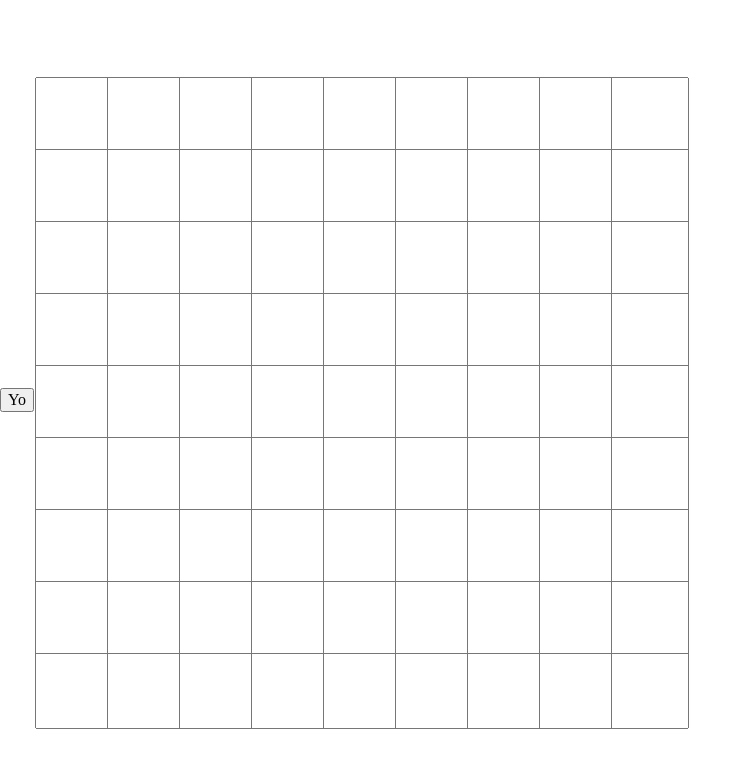
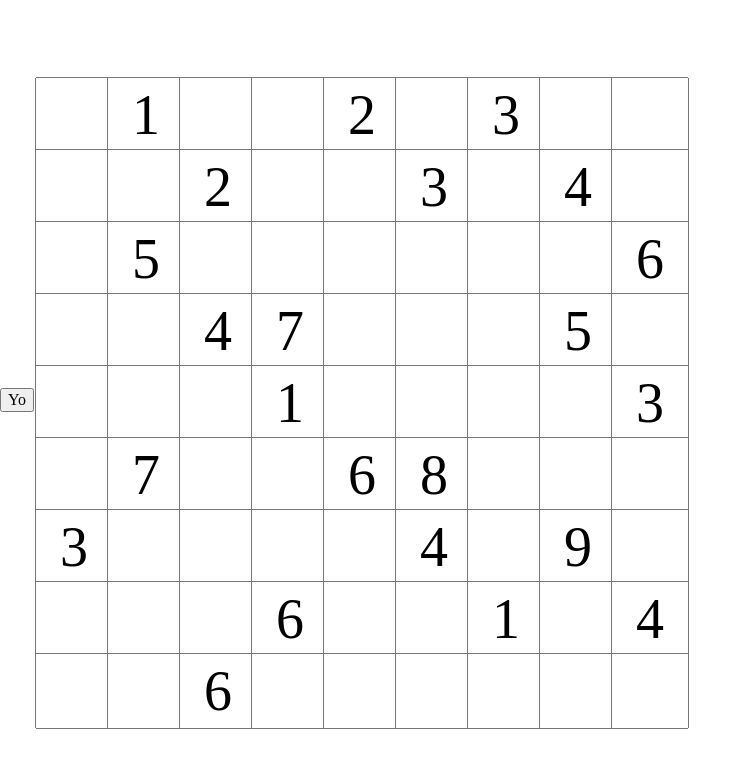
Before and after one commit to eelnomad/melonade, a Vue app: page /#/sudoku in a window 1280 px wide. Shown: the top 768 px of the page, without its empty margins (0-752 px from the left). Built offline with nearby package versions, Linux system fonts and the light colour scheme; sample sign-in values are in the browser's storage; what highcharts-vue, vue-head would draw is missing.

Commit message:
Changed grid system to array because... dictionary with number keys is an array...

```diff
--- a/src/components/sudoku/Sudoku.vue
+++ b/src/components/sudoku/Sudoku.vue
@@ -9,7 +9,7 @@
         <input
         :class="[ key.conflicts.length > 0 ? 'error' : 'normal']"
         :value="key.value"
-        @keyup.delete="setValue(index)"
+        @keyup.delete="userInput(index, $event)"
         @keypress.prevent="userInput(index, $event)">
         </input>
       </td>
@@ -27,12 +27,10 @@ export default {
   mixins: [sudokuMonteCarlo, sudokuRecursive, sudokuGenetic],
   data () {
     return {
-      grid: {}
+      grid: []
     }
   },
   created () {
-    console.log('010020300002003040050000006004700050000100003070068000300004090000600104006000000')
-
     // Setting up grid
     for (var i = 0; i < 81; i++) {
       var related = []
@@ -65,14 +63,18 @@ export default {
         }
       }
 
-      this.$set(this.grid, i, {
+      this.grid.push({
         value: null,
         related: related,
         conflicts: [],
         locked: false
       })
+      var premade = ' 1  2 3    2  3 4  5      6  47   5    1    3 7  68   3    4 9    6  1 4  6      '
+      for (var z = 0; z < this.grid.length; z++) {
+        var p = parseInt(premade[z]) > 0 || parseInt(premade[z]) < 10 ? parseInt(premade[z]) : null
+        this.$set(this.grid[z], 'value', p)
+      }
     }
-    console.log(this.grid)
   },
   methods: {
     checkValid: function (index) {
@@ -83,22 +85,21 @@ export default {
     setValue: function (index, input = null) {
       // Set value
       this.$set(this.grid[index], 'value', input)
-
       // Update conflicts
-      for (var col of this.grid[index].related) {
-        if (this.grid[col].value === null) {
+      for (var r of this.grid[index].related) {
+        if (this.grid[r].value === null) {
           continue
-        } else if (this.grid[index].value !== null && this.grid[index].value === this.grid[col].value) {
-          if (this.grid[index].conflicts.indexOf(parseInt(col)) === -1) {
-            // console.log('Adding: ' + col)
-            this.grid[index].conflicts.push(parseInt(col))
-            this.grid[col].conflicts.push(parseInt(index))
+        } else if (this.grid[index].value !== null && this.grid[index].value === this.grid[r].value) {
+          if (this.grid[index].conflicts.indexOf(r) === -1) {
+            // console.log('Adding: ' + r)
+            this.grid[index].conflicts.push(r)
+            this.grid[r].conflicts.push(index)
           }
         } else {
-          if (this.grid[index].conflicts.indexOf(parseInt(col)) !== -1) {
-            // console.log('Removing: ' + col)
-            this.grid[index].conflicts.slice(this.grid[index].conflicts.indexOf(parseInt(col)), 1)
-            this.grid[col].conflicts.slice(this.grid[col].conflicts.indexOf(parseInt(index)), 1)
+          if (this.grid[index].conflicts.indexOf(r) !== -1) {
+            // console.log('Removing: ' + r)
+            this.grid[index].conflicts.splice(this.grid[index].conflicts.indexOf(r), 1)
+            this.grid[r].conflicts.splice(this.grid[r].conflicts.indexOf(index), 1)
           }
         }
       }
@@ -107,10 +108,11 @@ export default {
       // console.log(this.grid[index].conflicts)
     },
     userInput: function (index, event) {
+      console.log(index)
       var input = parseInt(event.key)
       // Check if input is an integer
       if (input <= 9 && input >= 1) {
-        this.setValue(index, event.key)
+        this.setValue(index, input)
       } else {
         this.setValue(index)
       }
--- a/src/components/sudoku/SudokuRecursive.js
+++ b/src/components/sudoku/SudokuRecursive.js
@@ -1,25 +1,60 @@
 export default {
   data () {
     return {
-      recursiveGrid: {},
+      recursiveGrid: [],
       stack: []
     }
   },
   methods: {
     possible: function (index) {
       var values = [1, 2, 3, 4, 5, 6, 7, 8, 9]
-      for (var col of this.grid[index].related) {
-        if (this.grid[col].value) {
-          values.splice(values.indexOf(parseInt(this.grid[col].value)), 1)
+      for (var r of this.grid[index].related) {
+        if (this.grid[r].value) {
+          values.splice(values.indexOf(this.grid[r].value), 1)
         }
       }
       this.$set(this.recursiveGrid, index, values)
     },
     recursive: function () {
-      for (var key in this.grid) {
-        this.possible(key)
+      var initial = 0
+      for (var i = 0; i < this.grid.length; i++) {
+        this.possible(i)
+        if (this.grid[i].value) {
+          this.stack.push(i)
+          initial++
+        }
       }
-      console.log(this.recursiveGrid)
+      this.stack.push(this.fewestPossible())
+      while (this.stack.length > initial && this.stack.length !== 81) {
+        var newest = this.stack[this.stack.length - 1]
+        if (this.recursiveGrid[newest].length === 0) {
+          this.stack.pop()
+        } else {
+          this.setRecursiveValue(newest)
+          this.stack.push(this.fewestPossible())
+        }
+      }
+    },
+    fewestPossible: function () {
+      var min = 10
+      var index
+      for (var i = 0; i < this.grid.length; i++) {
+        if (this.stack.indexOf(i) === -1) {
+          if (this.recursiveGrid[i].length <= min) {
+            index = i
+          }
+        }
+      }
+      return index
+    },
+    setRecursiveValue: function (index) {
+      var newVal = this.recursiveGrid[index].splice(Math.floor(Math.random() * this.recursiveGrid[index]))[0]
+      this.setValue(index, newVal)
+      for (var r of this.grid[index].related) {
+        if (this.stack.indexOf(r) === -1) {
+          this.possible(r)
+        }
+      }
     }
   }
 }
```
